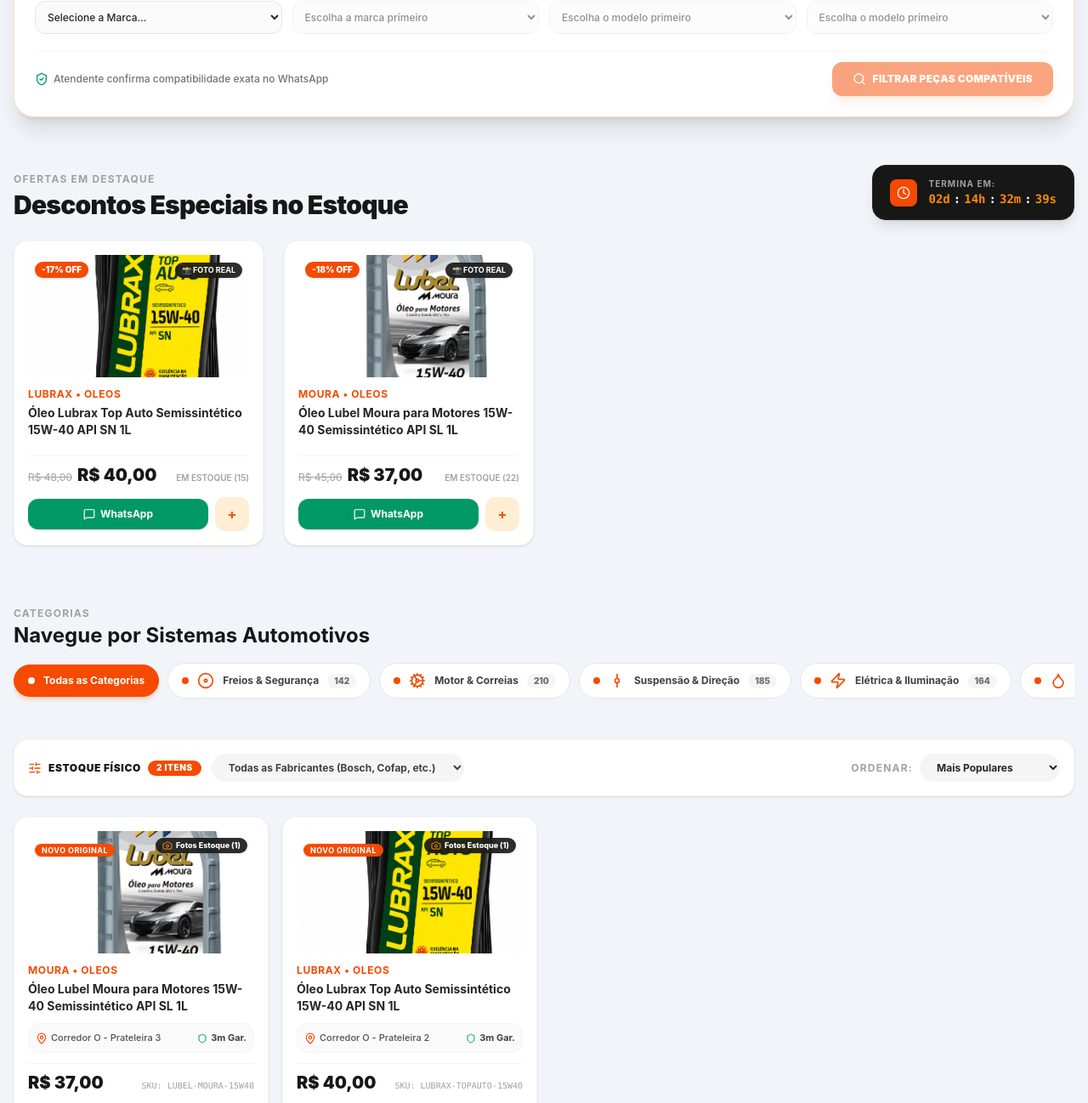
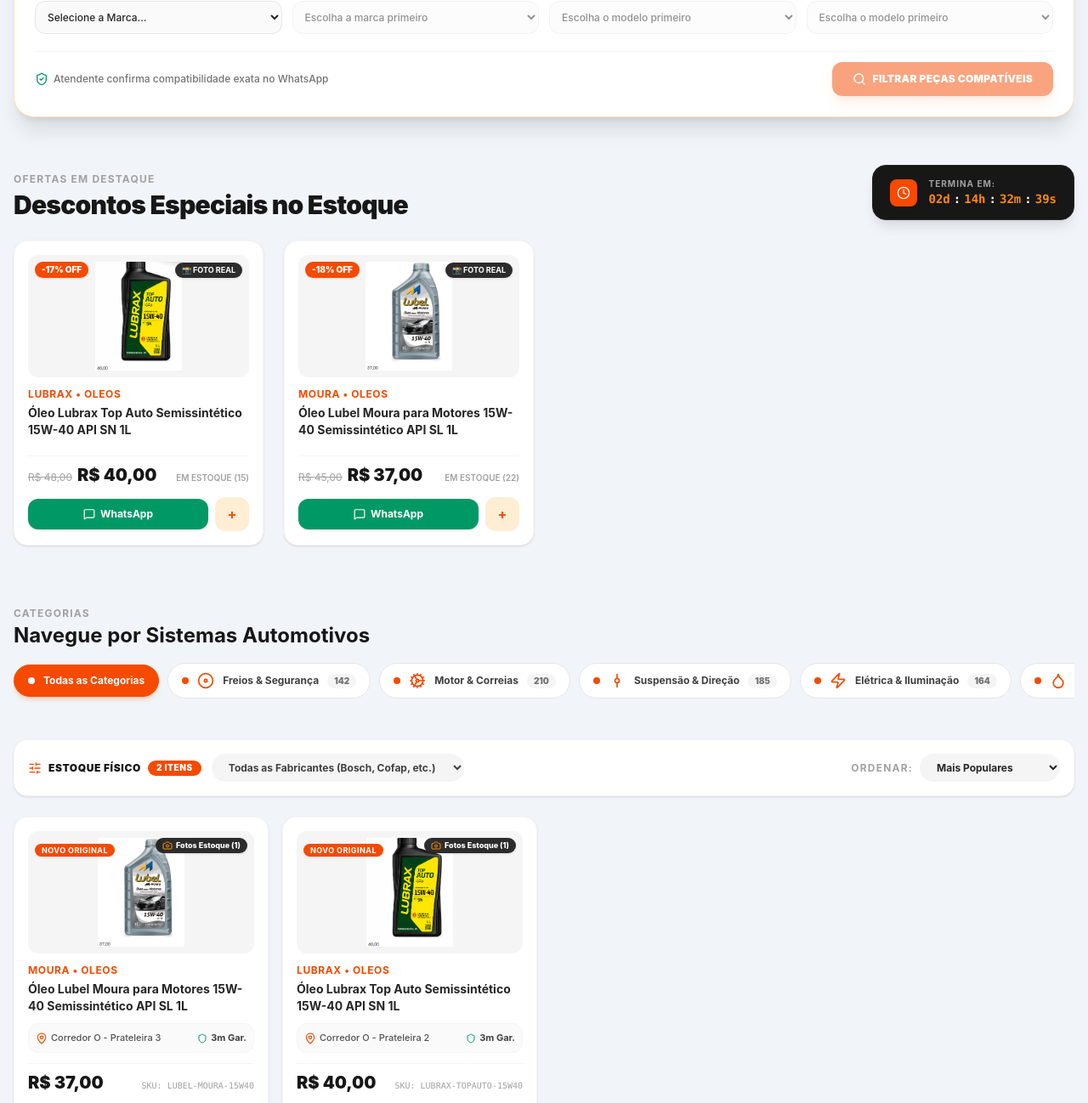
Before and after one commit to santwoxx/paul-o.autope-as, a Next.js app: page / in a window 1280 px wide. Shown: the part 958-2256 px from the top of the page at 85% size. Built offline with nearby package versions, Linux system fonts and the light colour scheme.

Commit message:
fix: change product images to object-contain to prevent cropping

```diff
--- a/components/ProductCard.tsx
+++ b/components/ProductCard.tsx
@@ -45,7 +45,7 @@
           <img
             src={product.mainImage}
             alt={product.name}
-            className="w-full h-full object-cover group-hover:scale-105 transition-transform duration-300"
+            className="w-full h-full object-contain p-2 group-hover:scale-105 transition-transform duration-300"
             loading="lazy"
           />
 
--- a/components/WeeklyOffers.tsx
+++ b/components/WeeklyOffers.tsx
@@ -109,7 +109,7 @@
                   <img
                     src={product.mainImage}
                     alt={product.name}
-                    className="w-full h-full object-cover group-hover:scale-105 transition-transform duration-300"
+                    className="w-full h-full object-contain p-2 group-hover:scale-105 transition-transform duration-300"
                     loading="lazy"
                   />
 
```
